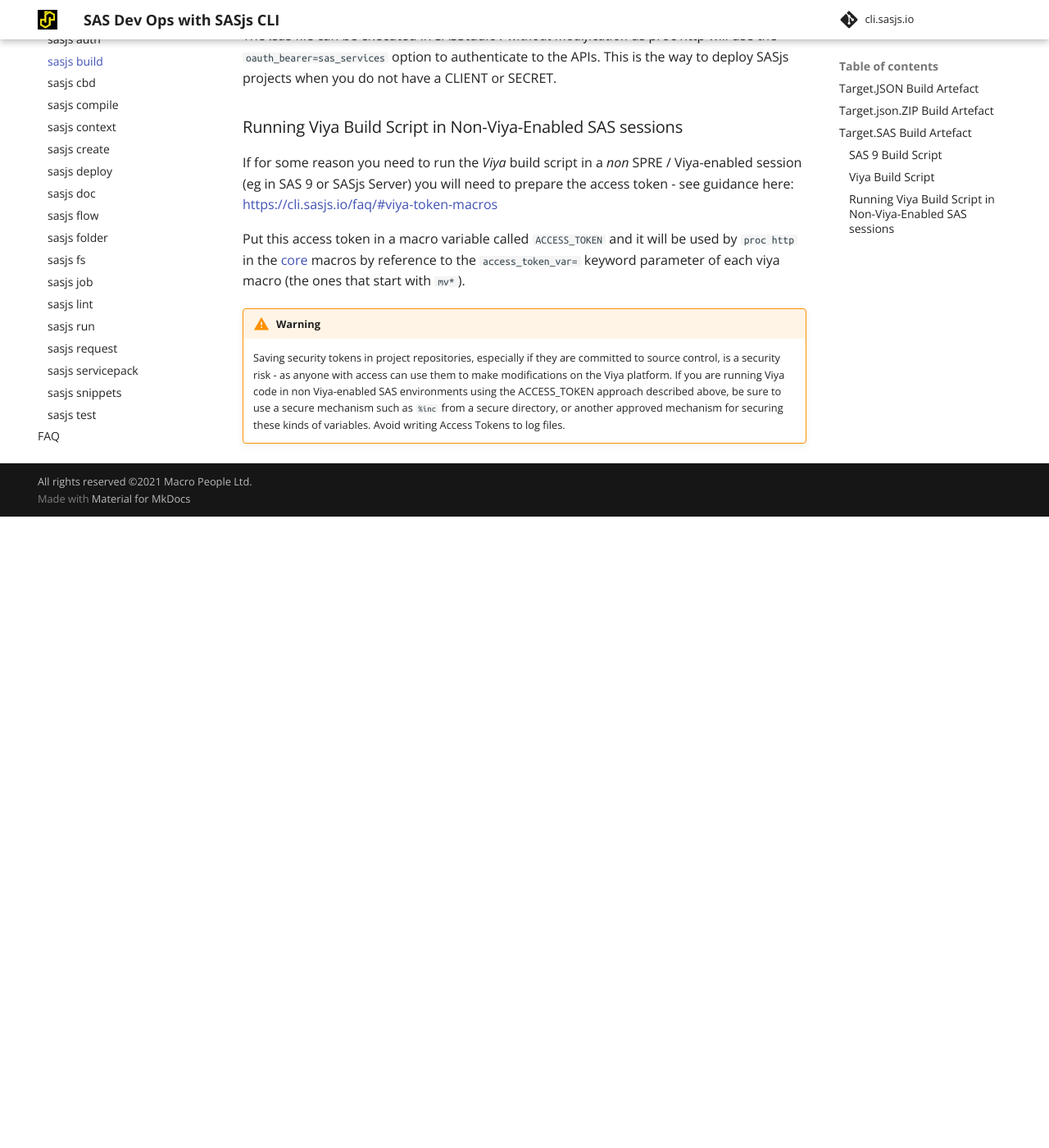
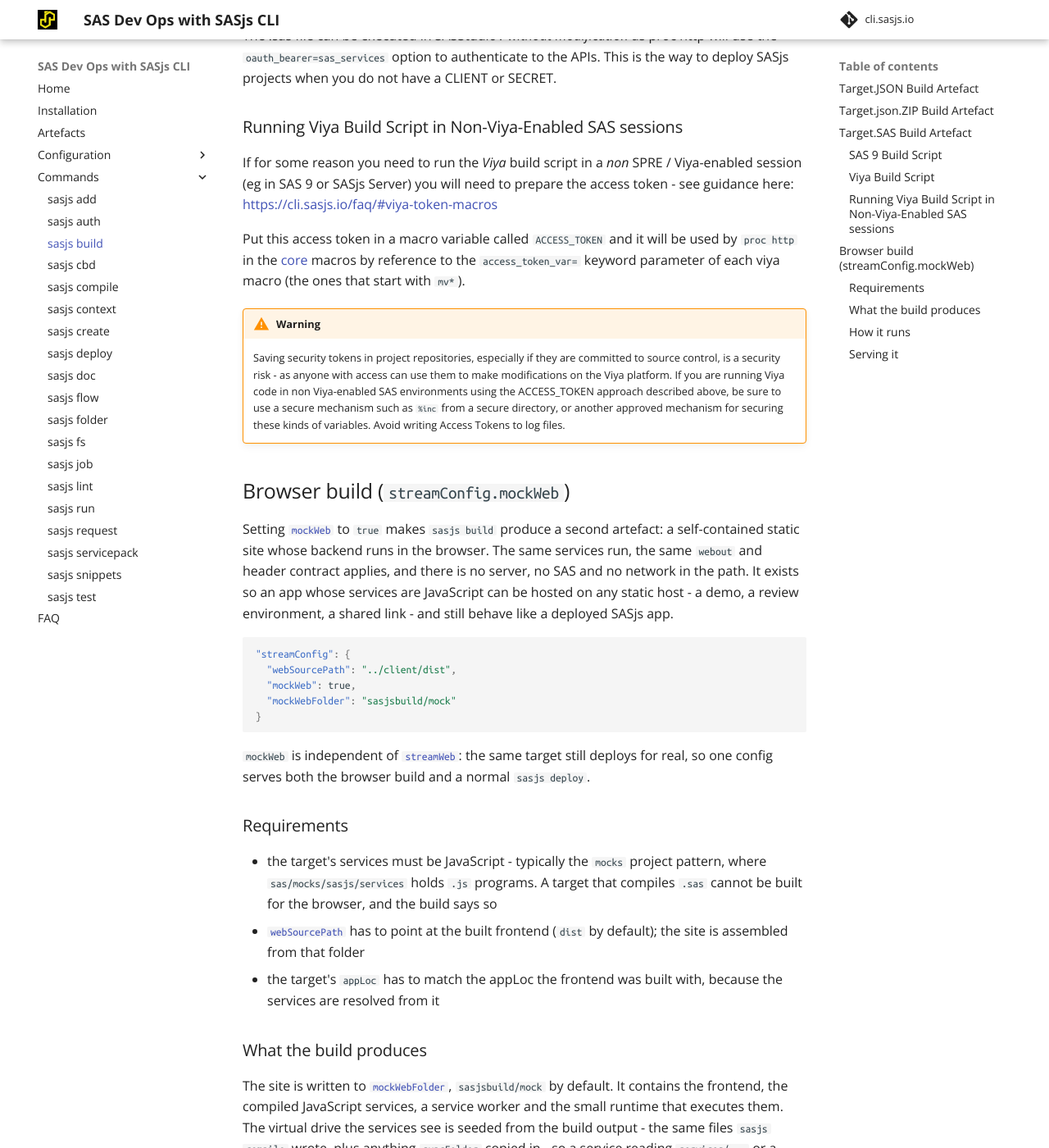
Before and after one commit to sasjs/cli.sasjs.io, an MkDocs documentation site: the page built from docs/build.md, in a window 1280 px wide and 1400 px high, scrolled down 2180 px. Shown: the whole window at 82% size. Built offline with MkDocs 1.6.1 and Material for MkDocs 9.7.7, drawn with Linux system fonts in a browser that asks for light colours; comment, search, counter and statistics services are not loaded; before the commit the page ends 2810 px from its top, so only the background shows below that; some of the changed text lies outside the part shown.

Commit message:
docs(build): document the browser build produced by streamConfig.mockWeb
sasjs build emits a self-contained static site when mockWeb is set: same services, same webout contract, no server and no SAS. The page covers the required shape of the target, where the site lands (mockWebFolder, sasjsbuild/mock by default), how the request flow works, and how to serve it - a service worker needs a secure context, so localhost and https work and file:// does not. It also states the limits plainly: single user, no authentication, and no SAS engine, so SAS-backed services cannot run in it.

````diff
--- a/docs/build.md
+++ b/docs/build.md
@@ -49,3 +49,45 @@
 
 !!! Warning
     Saving security tokens in project repositories, especially if they are committed to source control, is a security risk - as anyone with access can use them to make modifications on the Viya platform. If you are running Viya code in non Viya-enabled SAS environments using the ACCESS_TOKEN approach described above, be sure to use a secure mechanism such as `%inc` from a secure directory, or another approved mechanism for securing these kinds of variables. Avoid writing Access Tokens to log files.
+
+## Browser build (`streamConfig.mockWeb`)
+
+Setting [`mockWeb`](https://cli.sasjs.io/sasjsconfig.html#streamConfig_mockWeb) to `true` makes `sasjs build` produce a second artefact: a self-contained static site whose backend runs in the browser. The same services run, the same `webout` and header contract applies, and there is no server, no SAS and no network in the path. It exists so an app whose services are JavaScript can be hosted on any static host - a demo, a review environment, a shared link - and still behave like a deployed SASjs app.
+
+```json
+"streamConfig": {
+  "webSourcePath": "../client/dist",
+  "mockWeb": true,
+  "mockWebFolder": "sasjsbuild/mock"
+}
+```
+
+`mockWeb` is independent of [`streamWeb`](https://cli.sasjs.io/sasjsconfig.html#streamConfig_streamWeb): the same target still deploys for real, so one config serves both the browser build and a normal `sasjs deploy`.
+
+### Requirements
+
+* the target's services must be JavaScript - typically the `mocks` project pattern, where `sas/mocks/sasjs/services` holds `.js` programs. A target that compiles `.sas` cannot be built for the browser, and the build says so
+* [`webSourcePath`](https://cli.sasjs.io/sasjsconfig.html#streamConfig_webSourcePath) has to point at the built frontend (`dist` by default); the site is assembled from that folder
+* the target's `appLoc` has to match the appLoc the frontend was built with, because the services are resolved from it
+
+### What the build produces
+
+The site is written to [`mockWebFolder`](https://cli.sasjs.io/sasjsconfig.html#streamConfig_mockWebFolder), `sasjsbuild/mock` by default. It contains the frontend, the compiled JavaScript services, a service worker and the small runtime that executes them. The virtual drive the services see is seeded from the build output - the same files `sasjs compile` wrote, plus anything `syncFolder` copied in - so a service reading `services/...` or a data file finds it without any upload step.
+
+### How it runs
+
+A service worker intercepts the calls the [SASjs Adapter](https://adapter.sasjs.io) makes, invokes the matching JavaScript service, and resolves `webout`, log and headers back to the app. Requests appear in the browser's network tab as they normally would. Anything the services write to the drive is kept in IndexedDB, so a page refresh does not lose it.
+
+### Serving it
+
+Serve the folder over http or https. A service worker needs a secure context, which means `localhost` and `https` both work but `file://` does not:
+
+```bash
+cd sasjsbuild/mock
+python3 -m http.server 8099
+```
+
+Deploy it like any static site - it is just files.
+
+!!! warning
+    This is a single-user, no-authentication build. Services that read SAS tables, run macros or depend on SAS libraries cannot work in it, because there is no SAS engine in the browser. Treat it as a demo and review artefact, not as a replacement for a real deployment.
````
